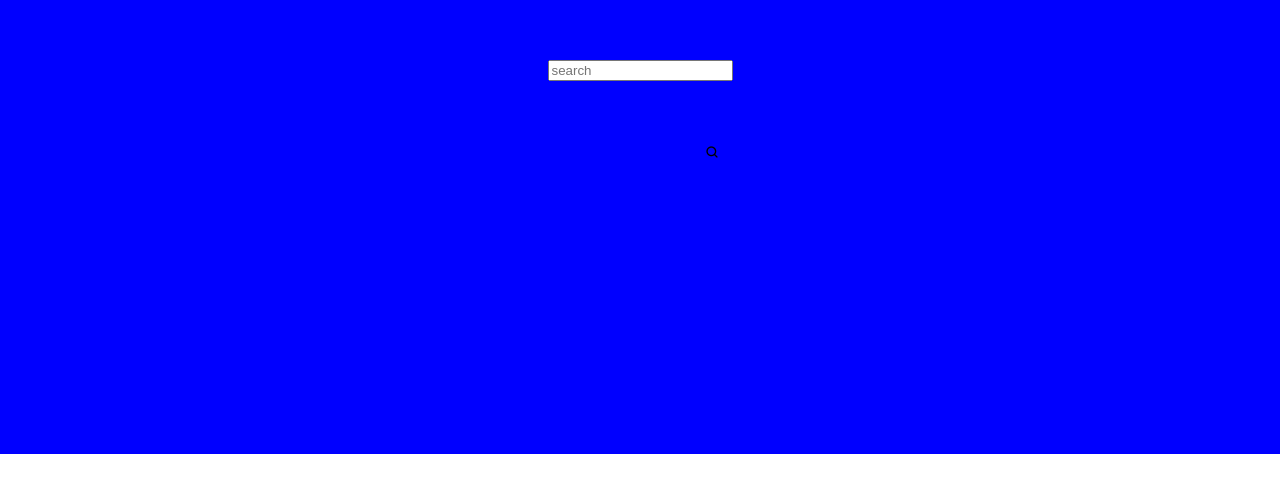
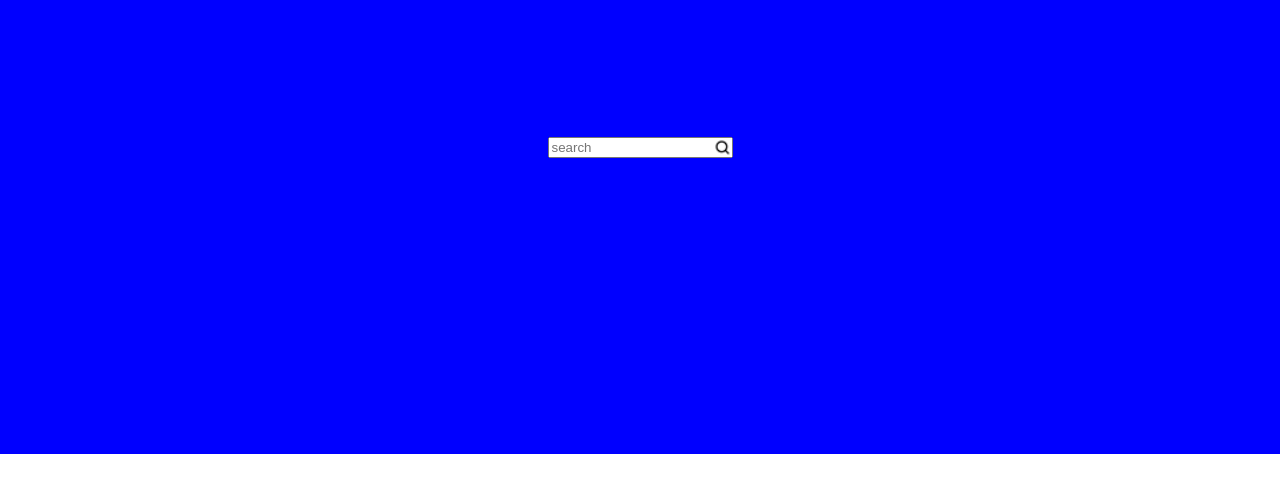
Before and after one commit to soposilverhawk/Dynamic-search-input, a plain HTML site: page index.html in a window 1280 px wide. Shown: the part 196-688 px from the top of the page. Drawn offline with Linux system fonts and the light colour scheme.

Commit message:
finished

```diff
--- a/index.html
+++ b/index.html
@@ -13,7 +13,7 @@
 <body>
     <div class="container">
         <div>
-            <input type="text" placeholder="search">
+            <input type="text" placeholder="search" id="search-input">
             <img src="./search.png" alt="search-icon">
         </div>
     </div>
--- a/main.js
+++ b/main.js
@@ -0,0 +1,6 @@
+let img = document.querySelector("img");
+let input = document.querySelector("input")
+img.addEventListener("click", function(){
+    input.classList.toggle("active")
+    img.classList.toggle("active-img")
+})
--- a/styles.css
+++ b/styles.css
@@ -4,17 +4,35 @@
     margin: 0 auto;
     height: 650px;
     background-color: blue;
+    display: flex;
+    justify-content: center;
+    align-items: center;
 }
 .container div {
+    width: 200px;
+    height: fit-content;
+    width: fit-content;
     display: flex;
     justify-content: center;
+    position: relative;
 }
 input {
+    width: 100%;
     margin-top: 20%;
-    position: relative;
+    transition: all 3s;
 }
 img {
     position: absolute;
-    left: 55%;
-    top: 42.5%;
+    right: 1px;
+    bottom: 1px;
+    transition: all 3s;
+    width: 10%;
+    height: 33%;
+    background-color: white;
 }
+.active {
+    width: 15%;
+}
+.active-img {
+    right: 45%;
+}
```
